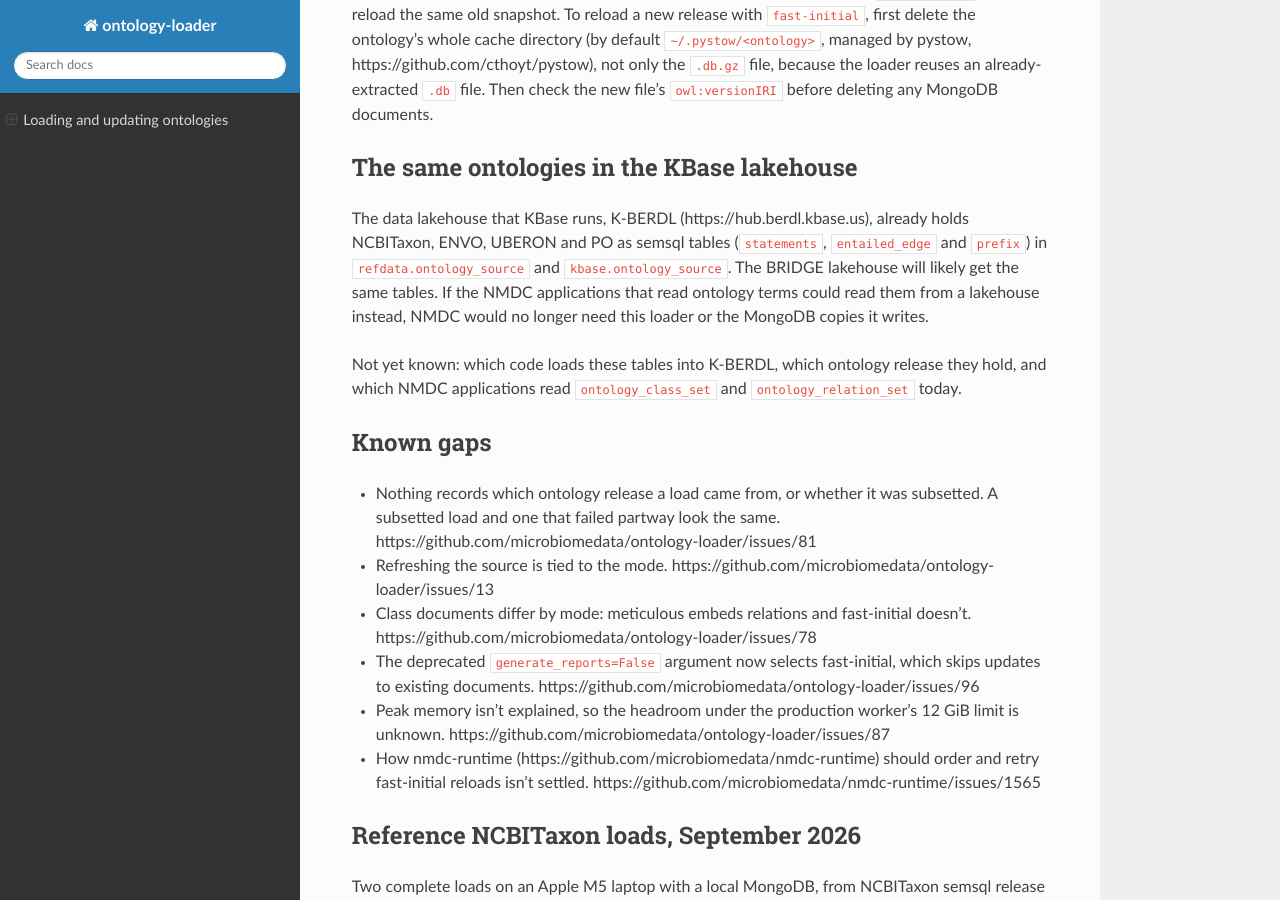
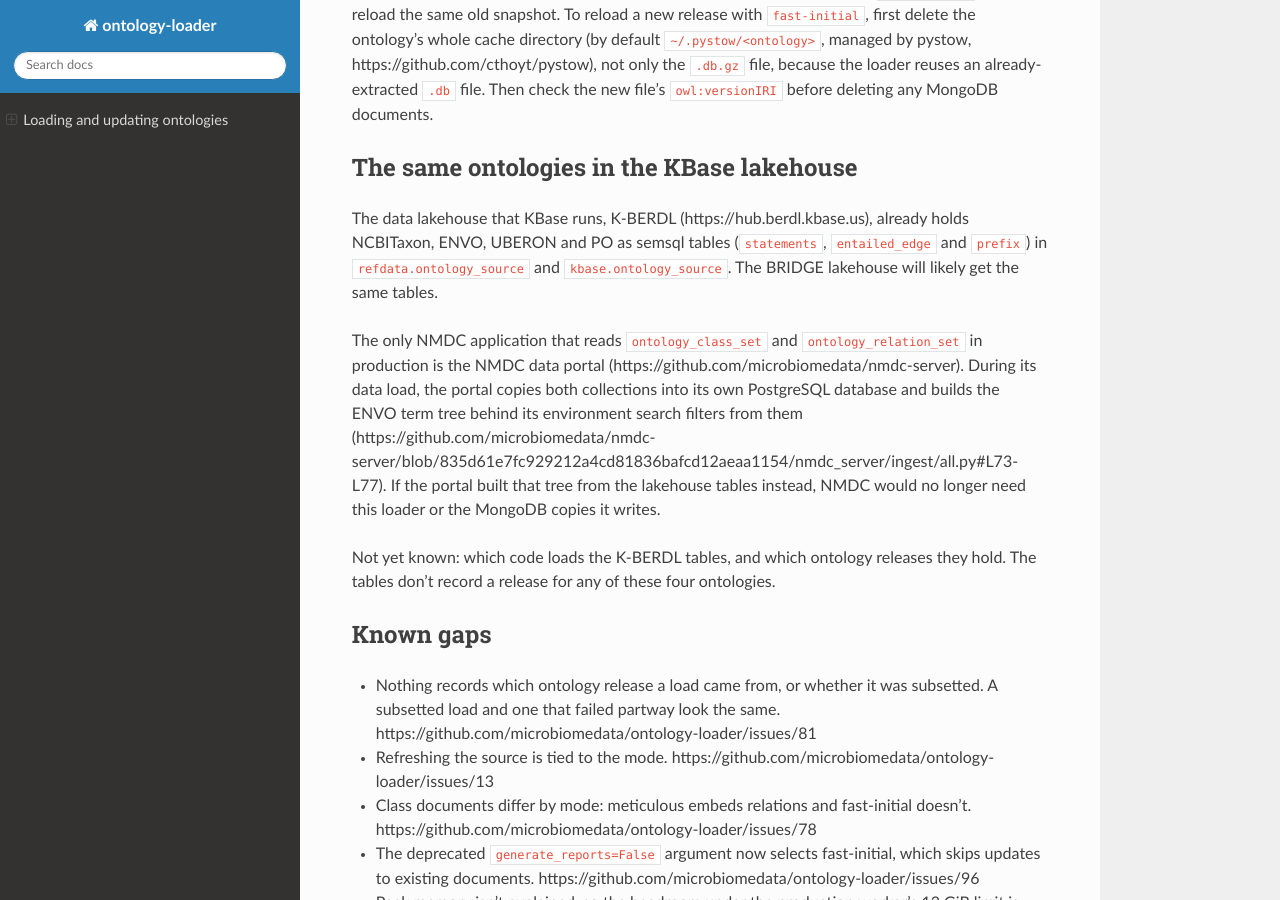
Before and after one commit to microbiomedata/ontology-loader, a Sphinx documentation site: the page built from docs/loading-and-updating.md, in a window 1280 px wide and 900 px high, scrolled down 2217 px. Built offline with Sphinx 7.4.7 and the Read the Docs theme 3.1.0, drawn with Linux system fonts in a browser that asks for light colours; pages that are not in the unit, such as notebooks, are missing from menus.

Commit message:
Name the portal as the only production reader, and narrow the open questions

```diff
--- a/docs/loading-and-updating.md
+++ b/docs/loading-and-updating.md
@@ -57,9 +57,11 @@ Running in `meticulous` mode deletes the cached source and downloads it again. R
 
 ## The same ontologies in the KBase lakehouse
 
-The data lakehouse that KBase runs, K-BERDL (https://hub.berdl.kbase.us), already holds NCBITaxon, ENVO, UBERON and PO as semsql tables (`statements`, `entailed_edge` and `prefix`) in `refdata.ontology_source` and `kbase.ontology_source`. The BRIDGE lakehouse will likely get the same tables. If the NMDC applications that read ontology terms could read them from a lakehouse instead, NMDC would no longer need this loader or the MongoDB copies it writes.
+The data lakehouse that KBase runs, K-BERDL (https://hub.berdl.kbase.us), already holds NCBITaxon, ENVO, UBERON and PO as semsql tables (`statements`, `entailed_edge` and `prefix`) in `refdata.ontology_source` and `kbase.ontology_source`. The BRIDGE lakehouse will likely get the same tables.
 
-Not yet known: which code loads these tables into K-BERDL, which ontology release they hold, and which NMDC applications read `ontology_class_set` and `ontology_relation_set` today.
+The only NMDC application that reads `ontology_class_set` and `ontology_relation_set` in production is the NMDC data portal (https://github.com/microbiomedata/nmdc-server). During its data load, the portal copies both collections into its own PostgreSQL database and builds the ENVO term tree behind its environment search filters from them (https://github.com/microbiomedata/nmdc-server/blob/835d61e7fc929212a4cd81836bafcd12aeaa1154/nmdc_server/ingest/all.py#L73-L77). If the portal built that tree from the lakehouse tables instead, NMDC would no longer need this loader or the MongoDB copies it writes.
+
+Not yet known: which code loads the K-BERDL tables, and which ontology releases they hold. The tables don't record a release for any of these four ontologies.
 
 ## Known gaps
 
```
